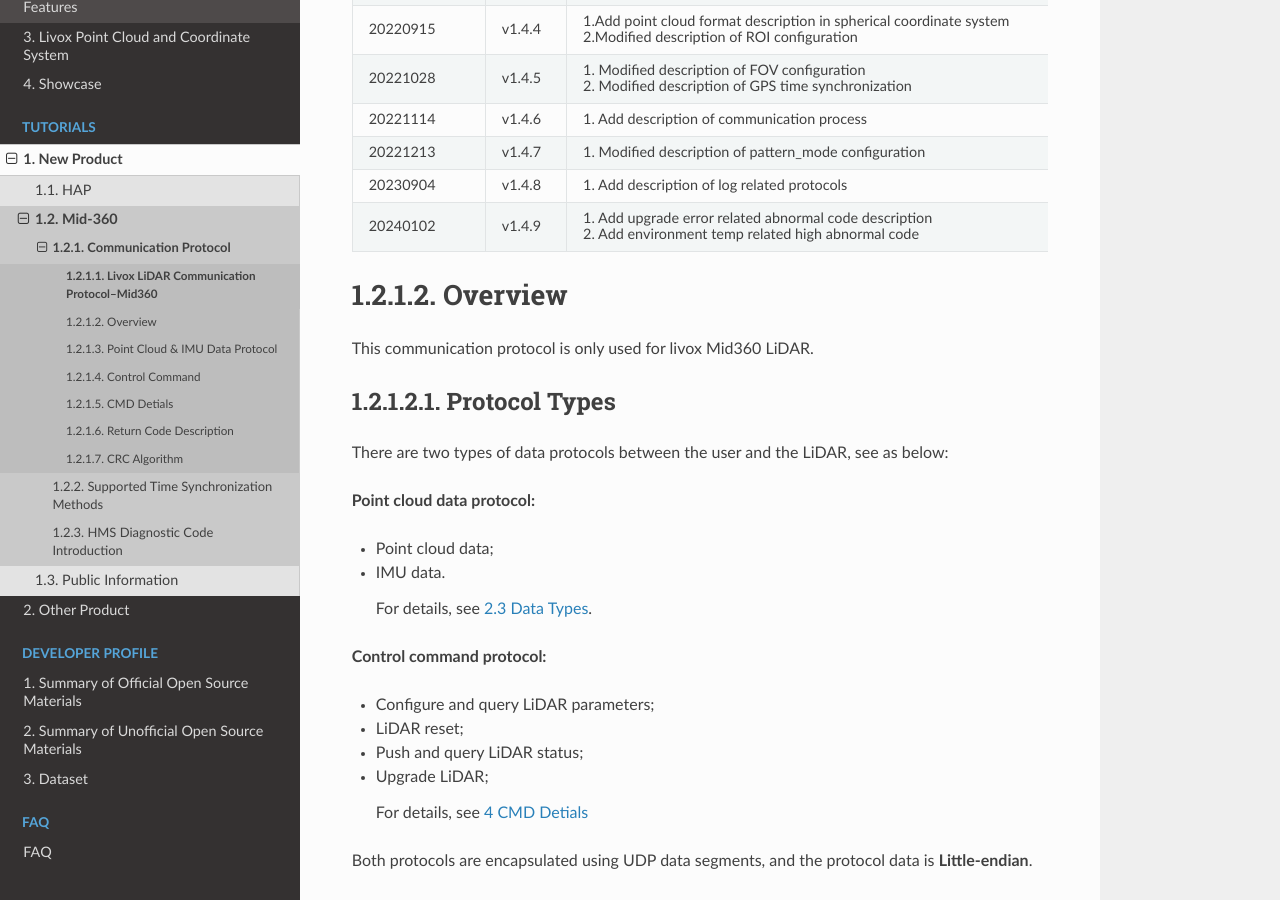
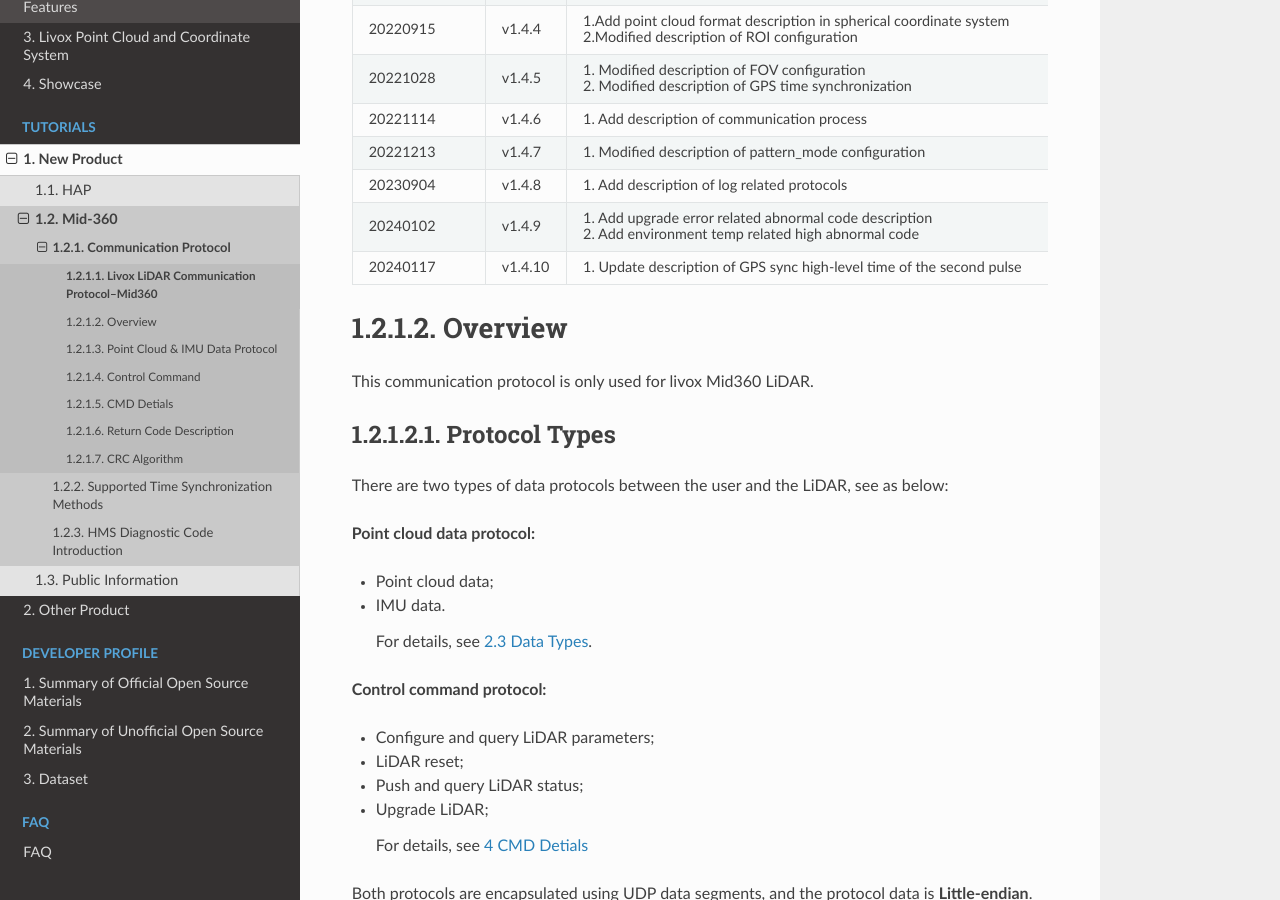
Before and after one commit to Livox-SDK/livox_wiki_en, a Sphinx documentation site: the page built from source/tutorials/new_product/mid360/livox_eth_protocol_mid360.md, in a window 1280 px wide and 900 px high, scrolled down 601 px. Built offline with Sphinx 7.4.7 and the Read the Docs theme 2.0.0, drawn with Linux system fonts in a browser that asks for light colours; pages that are not in the unit, such as notebooks, are missing from menus.

Commit message:
update description of GPS sync high level time of the second pulse

```diff
--- a/source/tutorials/new_product/common/time_sync.rst
+++ b/source/tutorials/new_product/common/time_sync.rst
@@ -242,7 +242,7 @@
 +======+=================================================================================+===================+===================+
 | t0   | The interval between the rising edges of two adjacent second pulses             |  900 ms ~  1100ms |    1000 ms        |
 +------+---------------------------------------------------------------------------------+-------------------+-------------------+
-| t1   | High level time of second pulse                                                 |    > 1us          |    10 ms ~ 200 ms |
+| t1   | High level time of the second pulse                                             |    > 1us          |    10 ms ~ 200 ms |
 +------+---------------------------------------------------------------------------------+-------------------+-------------------+
 | t2   | Transmission time of GPRMC (baud rate: 9600bps)                                 |    ≈ 70 ms        |    70 ms          |
 +------+---------------------------------------------------------------------------------+-------------------+-------------------+
--- a/source/tutorials/new_product/mid360/livox_eth_protocol_mid360.md
+++ b/source/tutorials/new_product/mid360/livox_eth_protocol_mid360.md
@@ -17,6 +17,7 @@
 | 20221213            | v1.4.7      | 1. Modified description of pattern_mode configuration        |
 | 20230904            | v1.4.8      | 1. Add description of log related protocols                  |
 | 20240102            | v1.4.9      | 1. Add upgrade error related abnormal code description<br/>2. Add environment temp related high abnormal code|
+| 20240117            | v1.4.10     | 1. Update description of GPS sync high-level time of the second pulse|
 
 # Overview
 
```
